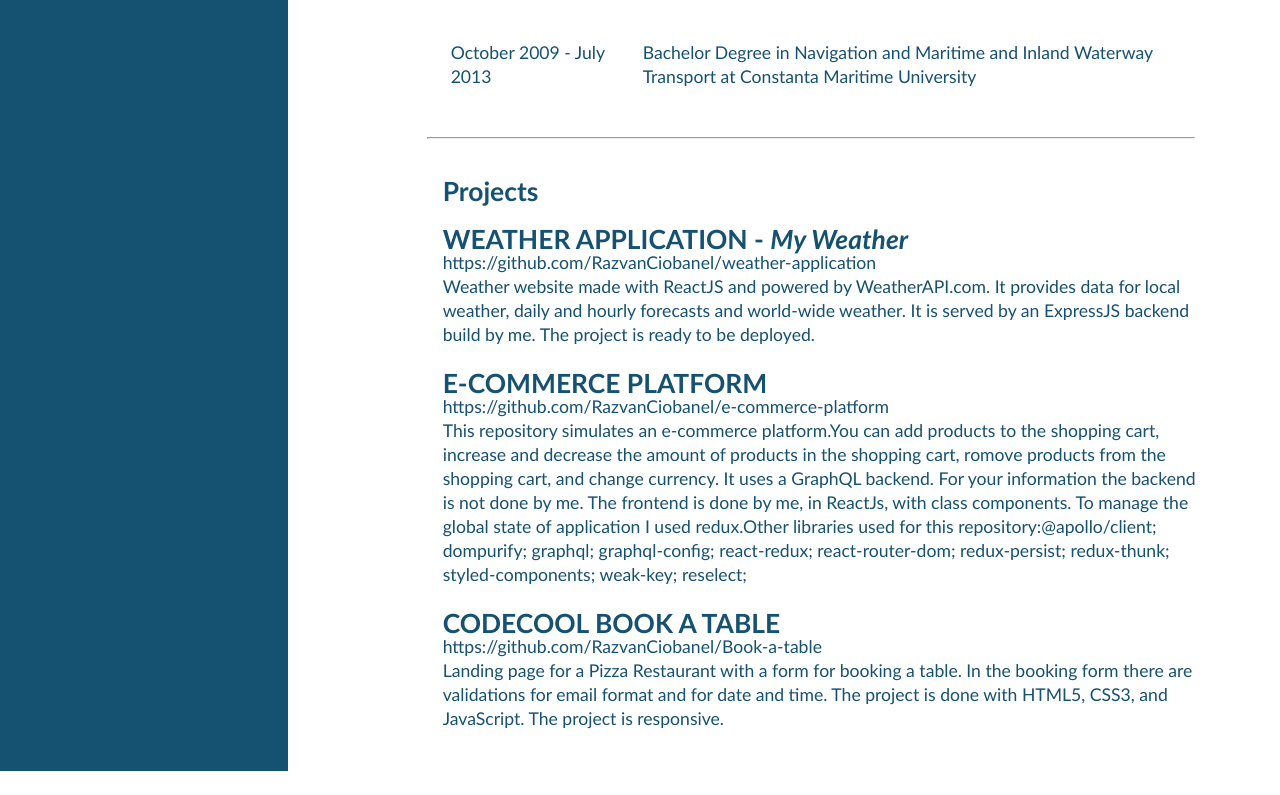
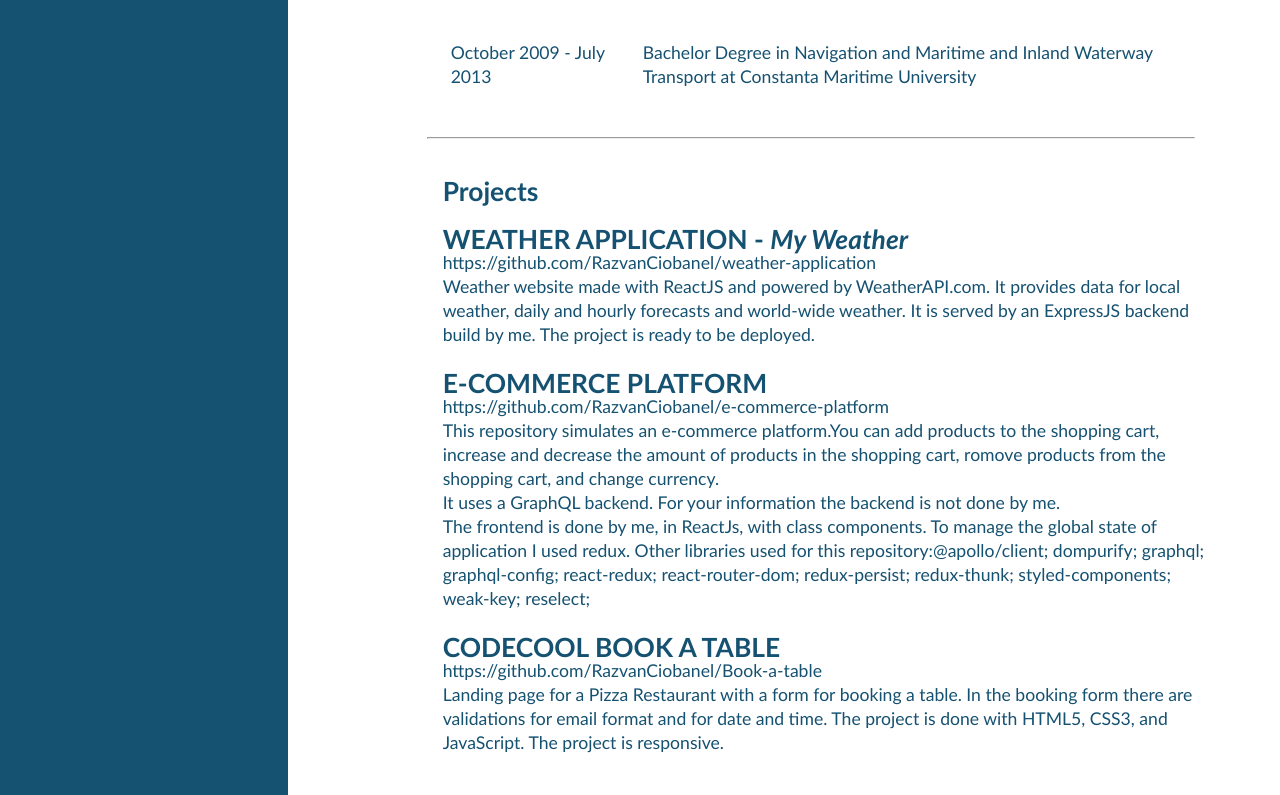
Before and after one commit to RazvanCiobanel/razvan-cosmin-ciobanel-resume, a React (Create React App) app: page / in a window 1280 px wide. Shown: the part 1073-1868 px from the top of the page. Before the commit the page ends 1844 px from the top, so only its background shows below. Built offline with nearby package versions, Linux system fonts and the light colour scheme.

Commit message:
e-commerce

```diff
--- a/src/Components/ResumeObj.jsx
+++ b/src/Components/ResumeObj.jsx
@@ -157,16 +157,20 @@ const ResumeObj = () => {
             platform.You can add products to the shopping
             cart, increase and decrease the amount of
             products in the shopping cart, romove products
-            from the shopping cart, and change currency. It
-            uses a GraphQL backend. For your information the
-            backend is not done by me. The frontend is done
-            by me, in ReactJs, with class components. To
-            manage the global state of application I used
-            redux.Other libraries used for this
-            repository:@apollo/client; dompurify; graphql;
-            graphql-config; react-redux; react-router-dom;
-            redux-persist; redux-thunk; styled-components;
-            weak-key; reselect;
+            from the shopping cart, and change currency.
+          </p>
+          <p>
+            It uses a GraphQL backend. For your information
+            the backend is not done by me.
+          </p>
+          <p>
+            The frontend is done by me, in ReactJs, with
+            class components. To manage the global state of
+            application I used redux. Other libraries used
+            for this repository:@apollo/client; dompurify;
+            graphql; graphql-config; react-redux;
+            react-router-dom; redux-persist; redux-thunk;
+            styled-components; weak-key; reselect;
           </p>
         </div>
         <br />
```
